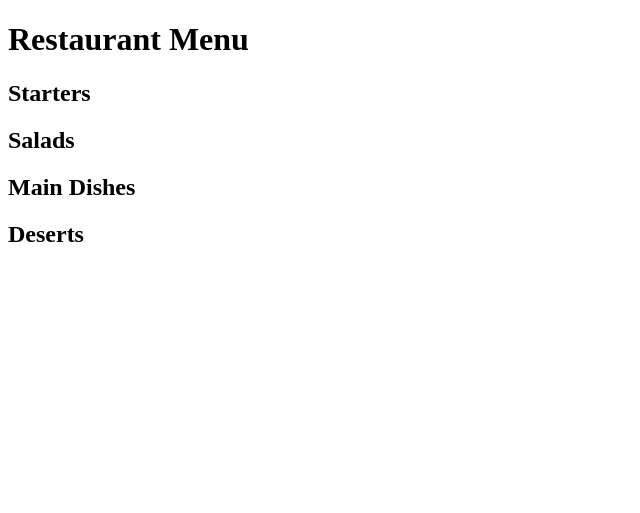
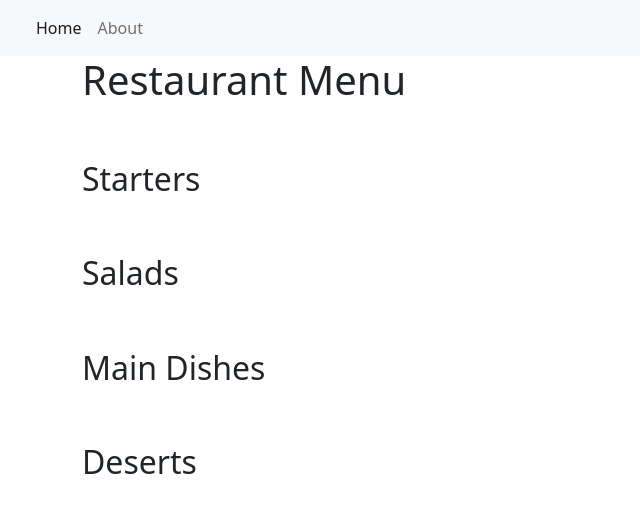
Before and after one commit to Canthar90/Django_restaurant_app, a Django app: page / in a window 1280 px wide. Shown: the top 513 px of the page, without its empty margins (0-640 px from the left). Run offline with Django 5.2, Linux system fonts and the light colour scheme; data that the repository does not hold is empty; some libraries are stand-ins or nearby versions.

Commit message:
Added some styling

```diff
--- /dev/null
+++ b/templates/base.html
@@ -0,0 +1,38 @@
+<!DOCTYPE html>
+<html lang="en">
+    <head>
+        <meta charset="utf-8">
+        <meta name="viewport" content="width=device-width, initial-scale=1">
+        <link href="https://cdn.jsdelivr.net/npm/bootstrap@5.2.0-beta1/dist/css/bootstrap.min.css" rel="stylesheet" integrity="sha384-0evHe/X+R7YkIZDRvuzKMRqM+OrBnVFBL6DOitfPri4tjfHxaWutUpFmBp4vmVor" crossorigin="anonymous">
+        <title>Menu Products</title>
+    </head>
+    <body>
+        <nav class="navbar navbar-expand-lg bg-light">
+            <div class="container-fluid">
+                    <a class="navbar-brand" href="#"></a>
+
+                    <button class="navbar-toggler" type="button" data-bs-toggle="collapse" data-bs-target="#navbarNav" aria-controls="navbarNav" aria-expanded="false" aria-label="Toggle navigation">
+                         <span class="navbar-toggler-icon"></span>
+                    </button>
+                <div class="collapse navbar-collapse" id="navbarNav">
+                    <ul class="navbar-nav">
+                         <li class="nav-item">
+                            <a class="nav-link active" aria-current="page" href="{% url 'home' %}">Home</a>
+                        </li>
+                        <li class="nav-item">
+                            <a class="nav-link" aria-current="page" href="{% url 'home' %}">About</a>
+                        </li>
+                    </ul>
+                </div>
+            </div>
+        </nav>
+
+        {% block content %}
+        {% endblock content %}
+
+<!-- JavaScript Bundle with Popper -->
+             <script src="https://code.jquery.com/jquery-2.1.3.min.js"></script>
+        <script src="https://cdn.jsdelivr.net/npm/bootstrap@5.2.0-beta1/dist/js/bootstrap.bundle.min.js" integrity="sha384-pprn3073KE6tl6bjs2QrFaJGz5/SUsLqktiwsUTF55Jfv3qYSDhgCecCxMW52nD2" crossorigin="anonymous"></script>
+
+    </body>
+</html>
--- a/templates/index.html
+++ b/templates/index.html
@@ -1,26 +1,36 @@
-<!DOCTYPE html>
-<html lang="en">
-  <head>
-    <meta charset="UTF-8" />
-    <meta name="viewport" content="width=device-width, initial-scale=1.0" />
-    <title>Document</title>
-  </head>
-  <body>
+{% extends 'base.html' %} {% block content %}
+<div class="container">
   <h1>Restaurant Menu</h1>
+  <ul class="list-group list-group-flush">
     {% for meal in meals %}
-    <h2>{{ meal.1 }}</h2>
+    <h2 class="pt-5">{{ meal.1 }}</h2>
     {% for m in item_list %} {% if m.meal_type == meal.0 %}
     <h1></h1>
     {% if m.status == 0 %}
+    <li
+      class="list-group-item d-flex justify-content-between align-items-center border-0 pb-0"
+    >
       <a href="{% url 'menu_item' m.pk %}"
         ><h3><del>{{ m.meal }}</del></h3></a
       >
+      <span class="badge bg-primary rounded-pill">{{ m.price }}</span>
+    </li>
+    <li class="list-group-item pt-0">
       <p>{{ m.description }}</p>
-    <p>{{ m.price }}</p>
+    </li>
+
     {% else %}
+    <li
+      class="list-group-item d-flex justify-content-between align-items-center border-0 pb-0"
+    >
       <a href="{% url 'menu_item' m.pk %}"><h3>{{ m.meal }}</h3></a>
+      <span class="badge bg-primary rounded-pill">{{ m.price }}</span>
+    </li>
+    <li class="text-list-group-item pt-0">
       <p>{{ m.description }}</p>
-    <p>{{ m.price }}</p>
+    </li>
+
     {% endif %} {% endif %} {% endfor %} {% endfor %}
-  </body>
-</html>
+  </ul>
+</div>
+{% endblock content %}
```
Also changed, not shown: templates/menu_item_detail.html (+8 -12 lines). Lines whose indentation alone changed are shown as unchanged.
